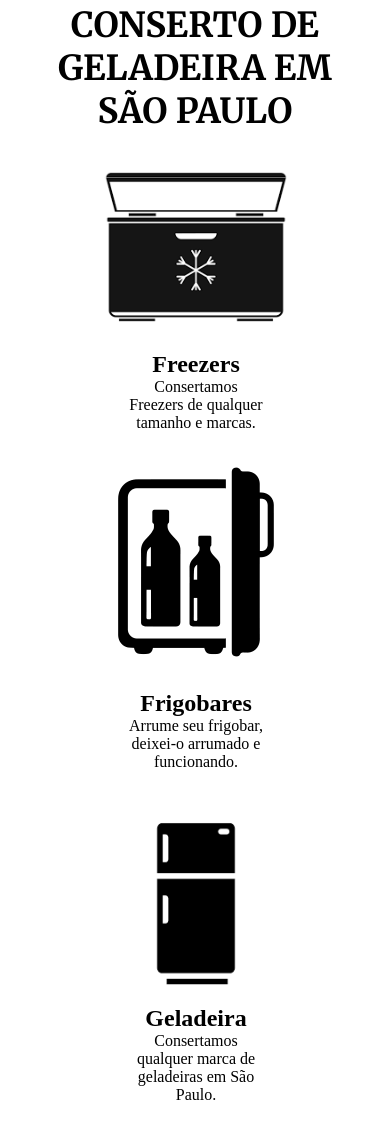
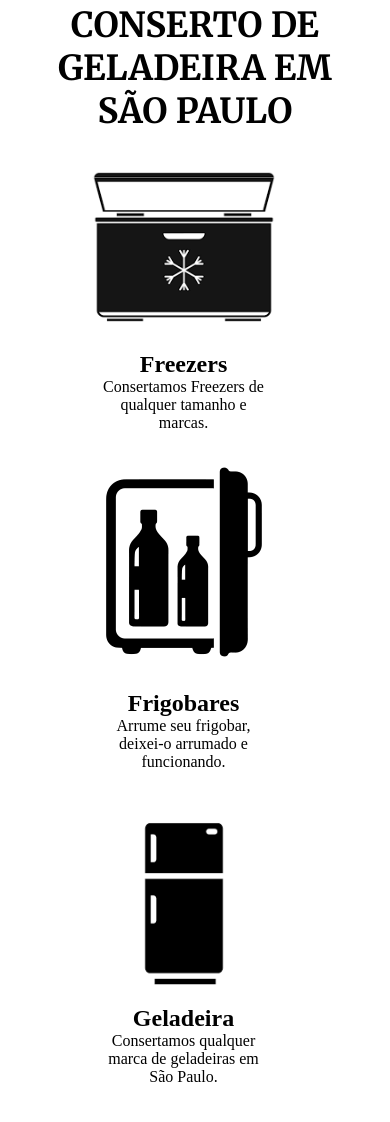
Before and after one commit to JulioC1312/site-celso, a plain HTML site: page index.html in a window 390 px wide. Shown: the part 767-1889 px from the top of the page. Drawn offline with Linux system fonts and the light colour scheme.

Commit message:
atualozaçao

```diff
--- a/style.css
+++ b/style.css
@@ -92,10 +92,10 @@ nav > a{
     .imagens img{
         text-align: center;
         width: 200px;
-        margin-left: 50px;
+        margin-left: 38px;
     }
     .frase,.frase-dif{
-        margin-left: 80px;
+        margin-left: 55px;
     }
 
 
@@ -105,7 +105,7 @@ nav > a{
     }
     .foto-marcas img{
         margin-top: 40px;
-        width: 350px;
+        width: 330px;
     }
 
 }
```
